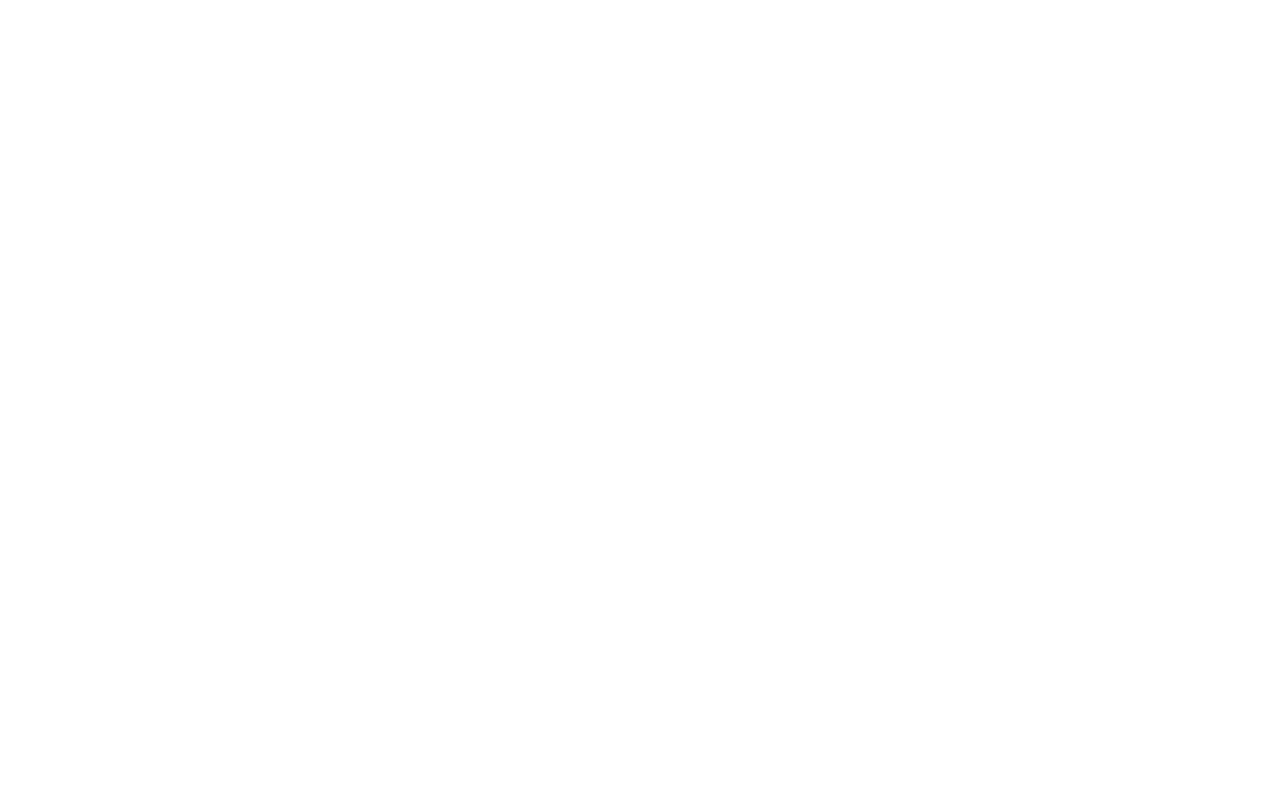
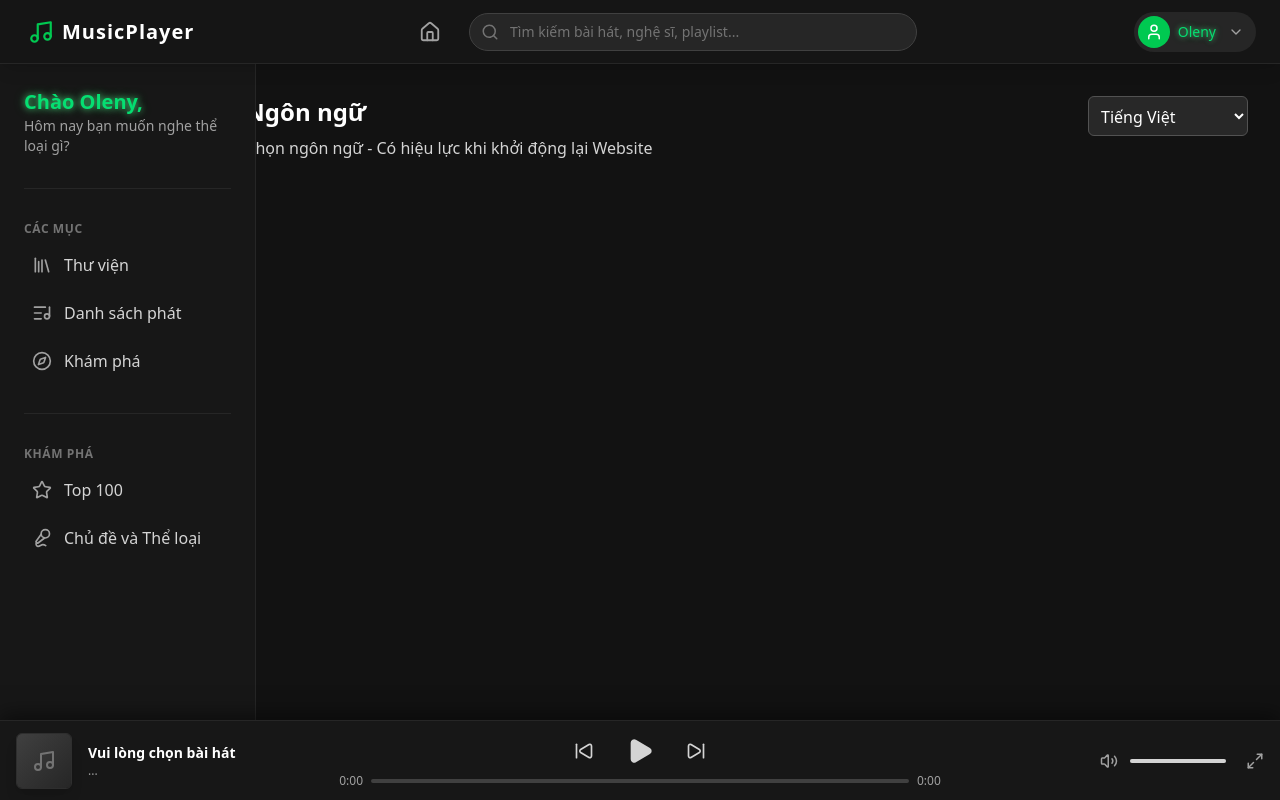
Before and after one commit to JukisYuri/Music-Player-Web, a React (Vite) app in the folder client/: page /setting in a window 1280 px wide. Before the commit this address had no page. Built offline with nearby package versions, Linux system fonts and the light colour scheme.

Commit message:
Thêm trang Setting

```diff
--- a/client/index.html
+++ b/client/index.html
@@ -5,6 +5,9 @@
     <link rel="icon" type="image/svg+xml" href="/vite.svg" />
     <meta name="viewport" content="width=device-width, initial-scale=1.0" />
     <title>client</title>
+      <link rel="preconnect" href="https://fonts.googleapis.com">
+      <link rel="preconnect" href="https://fonts.gstatic.com" crossorigin>
+      <link href="https://fonts.googleapis.com/css2?family=Mulish:ital,wght@0,200..900;1,200..900&display=swap" rel="stylesheet">
   </head>
   <body>
     <div id="root"></div>
--- a/client/src/App.jsx
+++ b/client/src/App.jsx
@@ -6,6 +6,7 @@
 import { Profile } from './pages/Profile.jsx';
 import { OnBoarding } from './pages/Onboarding.jsx';
 import { Playlist } from './pages/Playlist.jsx';
+import { Setting } from './pages/Setting.jsx';
 
 function App() {
   return (
@@ -20,6 +21,7 @@
       <Route path="/profile" element={<Profile />} />
       <Route path="/onboarding" element={<OnBoarding />} />
       <Route path="/playlist" element={<Playlist/>} />
+      <Route path="/setting" element={<Setting/>} />
     </Routes>
   )
 }
--- a/client/src/components/album_detail.jsx
+++ b/client/src/components/album_detail.jsx
@@ -28,7 +28,7 @@
             </div>
 
             <div className="flex-1 bg-neutral-900/30 rounded-xl border border-white/5 overflow-hidden h-full flex flex-col">
-                 <div className="px-6 py-4 border-b border-white/5 bg-neutral-900/50 backdrop-blur-md sticky top-0 z-10 grid grid-cols-[50px_1fr_1fr_60px] text-neutral-400 text-sm font-medium">
+                 <div className="px-6 py-4 border-b border-white/5 bg-neutral-900/50 backdrop-blur-md sticky top-0 z-10 grid grid-cols-[50px_1fr_355px_35px] text-neutral-400 text-sm font-medium">
                     <div>Số</div>
                     <div>Tiêu đề</div>
                     <div className="hidden md:block">Album</div>
--- a/client/src/components/auth_layout.jsx
+++ b/client/src/components/auth_layout.jsx
@@ -21,8 +21,8 @@
                     {visualComponent}
                     <div className="flex flex-col gap-2 max-w-xs mt-3 ml-8">
                         <div className="flex flex-col gap-0.5 z-10 relative">
-                            <h2 className="text-3xl font-['Mulish'] font-bold">{headline}</h2>
-                            <h2 className="text-3xl font-['Mulish'] font-bold text-emerald-300">{highlightedHeadline}</h2>
+                            <h2 className="text-3xl font-['Mulish', _sans-serif] font-bold">{headline}</h2>
+                            <h2 className="text-3xl font-['Mulish', _sans-serif] font-bold text-emerald-300">{highlightedHeadline}</h2>
                         </div>
                         <h3 className="text-neutral-400 text-sm max-w-xs leading-relaxed z-10 relative">
                             {description}
--- a/client/src/components/header_bar.jsx
+++ b/client/src/components/header_bar.jsx
@@ -23,7 +23,7 @@
 
     const dropdownItems = [
         { name: 'Tài khoản', href: '/profile', icon: UserCircle },
-        { name: 'Cài đặt', href: '/settings', icon: Settings },
+        { name: 'Cài đặt', href: '/setting', icon: Settings },
         { name: 'Đăng xuất', href: '/logout', icon: LogOut, isLogout: true },
     ];
 
--- a/client/src/components/playlist_content.jsx
+++ b/client/src/components/playlist_content.jsx
@@ -18,7 +18,7 @@
 
     return (
         <section className='flex flex-col px-8 py-4 h-[calc(100vh-160px)]'>
-            <div className="shrink-0 mb-6 min-h-10 flex items-center justify-between">
+            <div className="shrink-0 mb-2 min-h-10 flex items-center justify-between">
                 <h2 className='text-2xl font-bold text-white'>
                     {selectedAlbum ? 'Chi tiết Playlist' : 'Danh sách phát của bạn'}
                 </h2>
--- /dev/null
+++ b/client/src/pages/Setting.jsx
@@ -0,0 +1,43 @@
+import { useState } from "react";
+import { Sidebar } from '../components/sidebar.jsx';
+import { HeaderBar } from '../components/header_bar.jsx';
+import { PlayerBar } from '../components/player_bar.jsx';
+import { LogoutConfirmModal } from '../components/logout_confirm_modal.jsx';
+
+export function Setting() {
+    const [isModalOpen, setIsModalOpen] = useState(false);
+    const [selectedLanguage, setSelectedLanguage] = useState('vi');
+
+    const handleLanguageChange = (e) => {
+        setSelectedLanguage(e.target.value);
+    };
+
+    return (
+        <>
+        <div className="w-screen h-screen grid grid-cols-12 bg-[#121212] overflow-x-hidden overflow-y-hidden">
+            <HeaderBar onLogoutClick={() => setIsModalOpen(true)} username="Oleny"/>
+            <div className="col-span-2">
+                <Sidebar />
+            </div>
+
+            <div className="col-span-10 pt-16 h-screen mx-8 mt-8 flex flex-col gap-8">
+                <div className="flex flex-row justify-between">
+                    <div className="flex flex-col gap-2">
+                        <h2 className="text-white text-2xl font-bold">Ngôn ngữ</h2>
+                        <p className="text-neutral-300 text-base">Chọn ngôn ngữ - Có hiệu lực khi khởi động lại Website</p>
+                    </div>
+                    <select
+                        className="bg-[#282828] text-white p-2 rounded-md border border-neutral-600 focus:ring-2 focus:ring-green-500 focus:border-green-500 h-10 w-40 cursor-pointer"
+                        value={selectedLanguage}
+                        onChange={handleLanguageChange}>
+                        <option value="vi">Tiếng Việt</option>
+                        <option value="en">English</option>
+                    </select>
+                </div>
+            </div>
+            <PlayerBar />
+            <LogoutConfirmModal isOpen={isModalOpen} onClose={() => setIsModalOpen(false)} onConfirm={() => setIsModalOpen(false)} />
+        </div>
+        </>
+    )
+}
```
